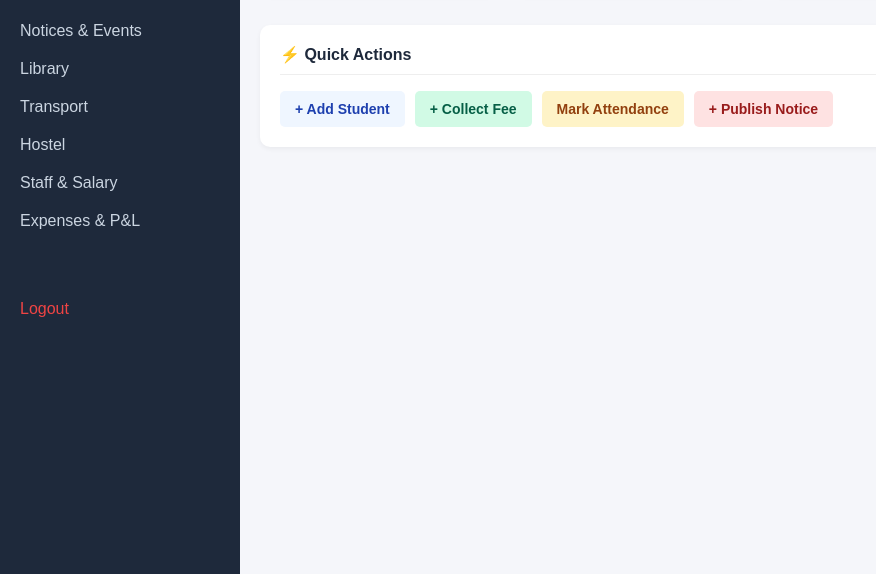
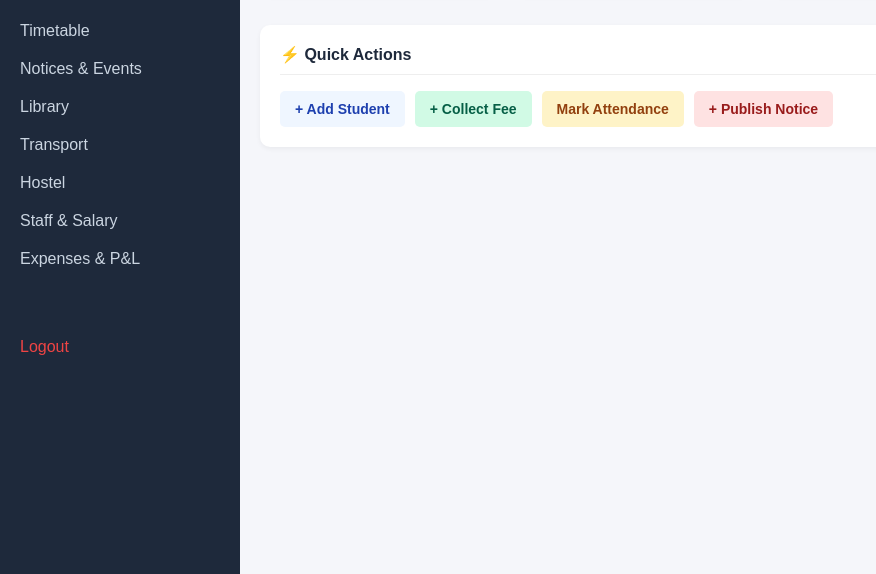
Before and after one commit to yahooamankum500-sketch/School-management-, a Flask app: template templates/dashboard.html in a window 1280 px wide. Shown: the part 266-840 px from the top of the page, without its empty margins (0-876 px from the left). Run offline with Flask 3, Linux system fonts and the light colour scheme; the template is opened without the code that fills it, so the values that code supplies are empty.

Commit message:
Update base.html

```diff
--- a/templates/base.html
+++ b/templates/base.html
@@ -20,6 +20,7 @@
         <a href="/fees/">Fees</a>
         <a href="/attendance/">Attendance</a>
         <a href="/exams/">Exams & Marks</a>
+        <a href="/timetable/">Timetable</a>
         <a href="/notices/">Notices & Events</a>
         <a href="/library/">Library</a>
         <a href="/transport/">Transport</a>
```
